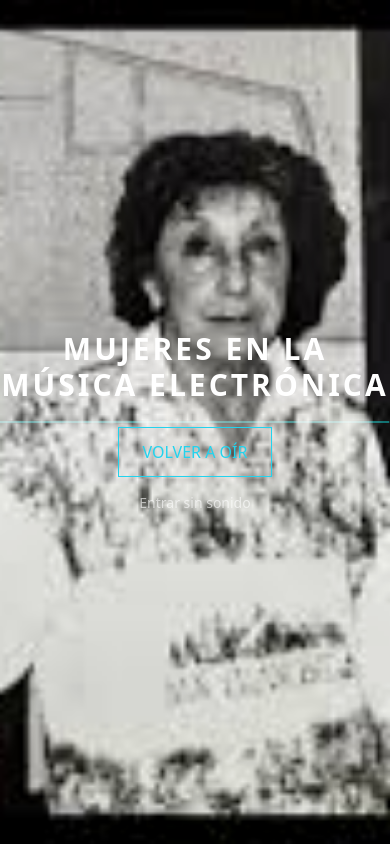
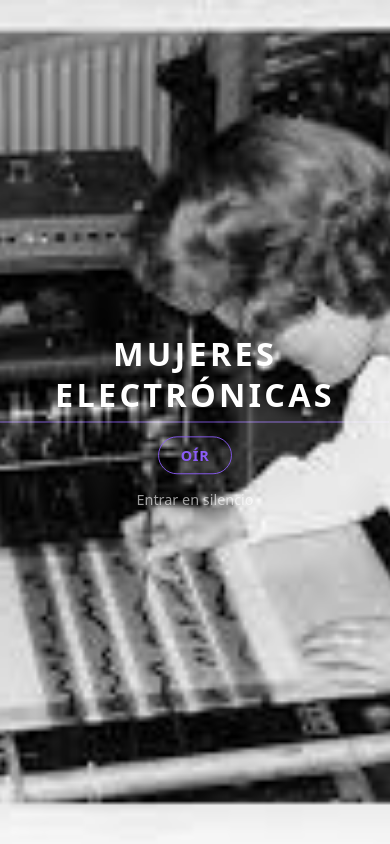
Before and after one commit to azulviki/final_victoriaMelina, a website: page intro.html in a window 390 px wide. Both pictures are taken after a click on the button "OÍR". Drawn offline with Linux system fonts and the light colour scheme.

Commit message:
arregé menú en mobile

```diff
--- a/css/estilo.css
+++ b/css/estilo.css
@@ -44,7 +44,7 @@ body {
     height: 100%;
     object-fit: cover;
     opacity: 0;
-    transition: opacity 1s ease;
+    transition: opacity 2s ease;
 }
 
 .intro-img.active {
@@ -53,8 +53,30 @@ body {
 
 #synth-wave {
   position: absolute;
-  top: 0;
-  left: 0;
-  z-index: 20;
+  inset: 0;
+  z-index: 10;
   mix-blend-mode: screen;
+  pointer-events: none
 }
+
+/* Botón oír */
+#hear-btn {
+  background-color: transparent;
+  border: 1px solid #8B5CF6;
+  color: #8B5CF6;
+  transition: background-color 0.4s ease, color 0.4s ease;
+}
+
+/* Hover solo en dispositivos con mouse */
+@media (hover: hover) {
+  #hear-btn:hover {
+    background-color: #8B5CF6;
+    color: white;
+  }
+}
+
+/* Estado activo para mobile */
+#hear-btn.activo {
+  background-color: #8B5CF6;
+  color: white;
+}
--- a/intro.html
+++ b/intro.html
@@ -10,9 +10,13 @@
     <link rel="stylesheet" href="css/output.css">
 </head>
 
-<body class="bg-black text-white overflow-hidden">
+<body class="bg-black text-white">
 
-    <main class="relative w-screen h-screen">
+    <main class="relative w-full min-h-screen flex items-center justify-center overflow-hidden">
+
+
+
+
 
         <!-- Audio -->
         <audio id="intro-audio"></audio>
@@ -38,21 +42,39 @@
         <!-- Texto -->
         <div id="intro-text"
      class="absolute inset-0 flex flex-col items-center justify-center
-            opacity-0 transition-opacity duration-1000 text-center z-20">
-    <h1 class="text-3xl md:text-5xl tracking-widest font-bold">
-        MUJERES EN LA<br>MÚSICA ELECTRÓNICA
+            w-full h-full px-4
+            text-center
+            opacity-0 scale-90
+            transition-all duration-1000 z-30">
+
+
+
+
+    <h1 class="text-4xl sm:text-5xl md:text-6xl
+               tracking-widest font-bold
+               leading-tight
+               text-center w-full">
+        MUJERES<br>ELECTRÓNICAS
     </h1>
 
     <button id="hear-btn"
-        class="mt-6 px-6 py-3 border border-cyan-400 text-cyan-400
-               hover:bg-cyan-400 hover:text-black transition">
-        OÍR
-    </button>
+    class="mt-6 px-6 py-2 text-purple-300
+           border-2 border-purple-500 rounded-full font-bold tracking-wider
+           bg-purple-600/20
+           shadow-lg
+           transition-all duration-300">
+    OÍR
+</button>
+
+
+
+
 
     <a href="index.html"
-       class="mt-4 text-sm opacity-60 hover:opacity-100">
-       Entrar sin sonido
+       class="mt-4 text-base opacity-60 hover:opacity-100">
+        Entrar en silencio
     </a>
+
 </div>
 
 
--- a/js/intro.js
+++ b/js/intro.js
@@ -31,7 +31,7 @@ function showNextImage() {
   images.forEach((img, i) => img.classList.remove("active"));
   images[index].classList.add("active");
   index = (index + 1) % images.length;
-  imageTimer = setTimeout(showNextImage, 1200);
+  imageTimer = setTimeout(showNextImage, 3000);
 }
 
 function startImageSequence() {
@@ -58,7 +58,7 @@ function drawWave() {
   analyser.getByteTimeDomainData(dataArray);
 
   ctx.lineWidth = 2;
-  ctx.strokeStyle = "#00ffff";
+  ctx.strokeStyle = "#8B5CF6";
   ctx.beginPath();
 
   const sliceWidth = canvas.width / dataArray.length;
@@ -82,7 +82,8 @@ drawWave();
 window.addEventListener("load", () => {
   startImageSequence();
   setTimeout(() => {
-    text.style.opacity = "1";
+    text.classList.remove("opacity-0");
+    text.classList.add("opacity-100");
   }, 1000);
 });
 
@@ -91,8 +92,15 @@ window.addEventListener("load", () => {
 // =======================
 hearBtn.addEventListener("click", async () => {
   const track = tracks[Math.floor(Math.random() * tracks.length)];
+  // efecto visual seguro
+  hearBtn.classList.add("activo");
 
-  // Detener audio anterior si existe
+setTimeout(() => {
+  hearBtn.classList.remove("activo");
+}, 400);
+
+
+    // Detener audio anterior si existe
   if (!audioEl.paused) {
     audioEl.pause();
   }
@@ -125,7 +133,7 @@ hearBtn.addEventListener("click", async () => {
     analyser.connect(audioContext.destination);
   }
 
-  hearBtn.textContent = "VOLVER A OÍR";
+  hearBtn.textContent = "OÍR";
 });
 
 
--- a/js/main.js
+++ b/js/main.js
@@ -1,15 +1,10 @@
-const keys = document.querySelectorAll(".nav-key a");
-const soundSrc = "https://cdn.pixabay.com/download/audio/2022/03/15/audio_4d0c9f0b4c.mp3?filename=piano-key-1-17369.mp3";
+document.addEventListener("DOMContentLoaded", function () {
+  const toggle = document.getElementById("menu-toggle");
+  const menu = document.getElementById("sidebar");
 
-const audio = new Audio(soundSrc);
-audio.volume = 0.4;
-
-function playKeySound() {
-    audio.currentTime = 0;
-    audio.play().catch(() => {});
-}
-
-keys.forEach(key => {
-    key.addEventListener("click", playKeySound);
-    key.addEventListener("mouseenter", playKeySound);
+  if (toggle && menu) {
+    toggle.addEventListener("click", function () {
+      menu.classList.toggle("-translate-x-full");
+    });
+  }
 });
```
Also changed, not shown: index.html (+6 -4 lines), css/output.css.
